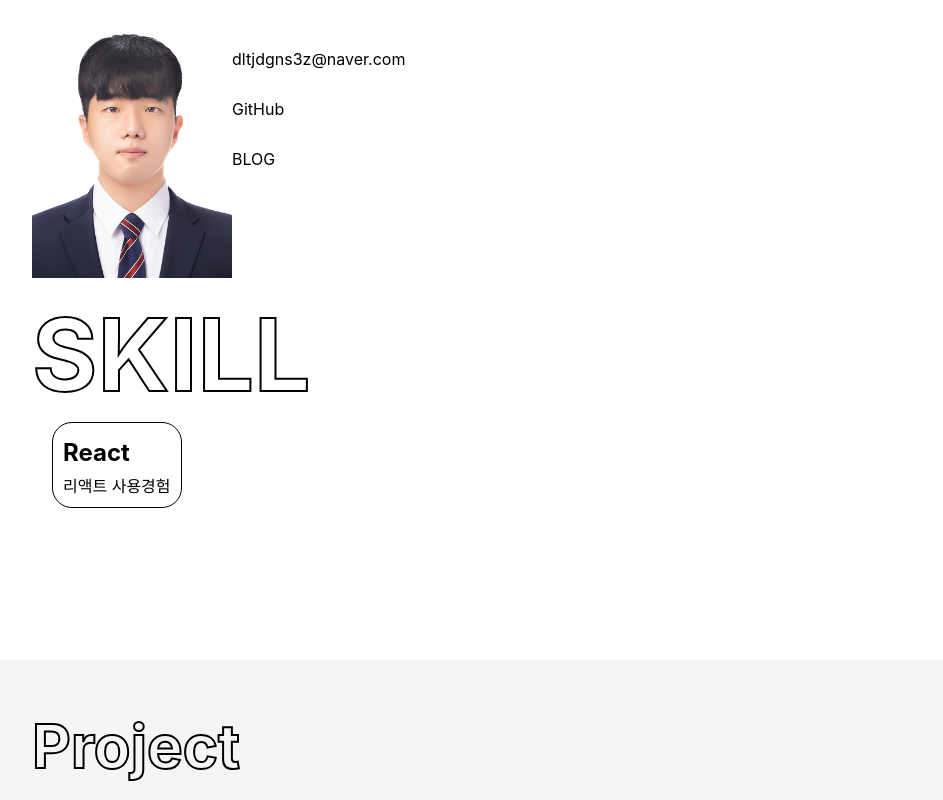
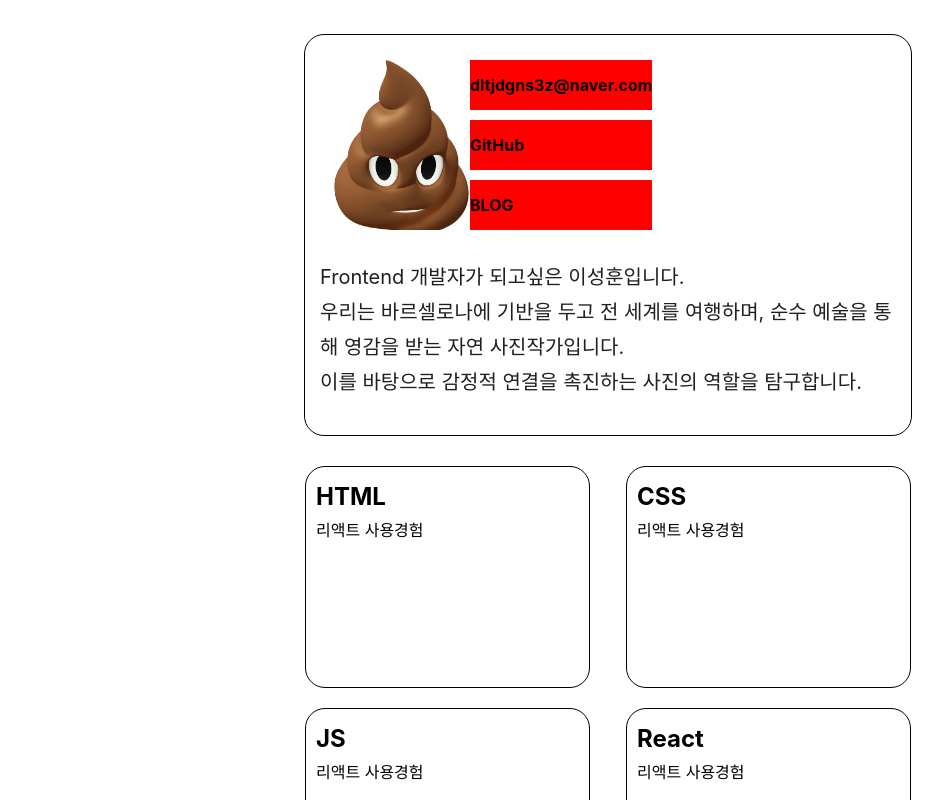
Before and after one commit to leeseongdooo/leeseongdooo.github.io, a React (Create React App) app: page / in a window 1280 px wide. Shown: the part 940-1740 px from the top of the page, without its empty margins (32-975 px from the left). Built offline with nearby package versions, Linux system fonts and the light colour scheme.

Commit message:
Day1204(1)

```diff
--- a/src/Component/InformationV2.jsx
+++ b/src/Component/InformationV2.jsx
@@ -10,34 +10,52 @@ function InformationV2() {
 
       <div className="InsideBox">
           <div className="MyInfoBox">
-
-            <h1 >INFO</h1>
+            <h1>INFO</h1>
 
             <div className="TextBox">
-
               <div className="Info">
-                    <img src={ProfileImage} alt="" />
-
+                    <img src={ExImage} alt="" />
                     {/* 연락처 */}
                     <div>
-                       <a href="">dltjdgns3z@naver.com</a>
+                       <a href="https://www.naver.com" target="_blank">dltjdgns3z@naver.com</a>
                        <a href="">GitHub</a>
                        <a href="">BLOG</a>
                     </div>
-
               </div>
 
-            </div>
-            {/* <p>
+              <p>
                 Frontend 개발자가 되고싶은 이성훈입니다. <br/>
                 우리는 바르셀로나에 기반을 두고 전 세계를 여행하며, 순수 예술을 통해 영감을 받는 자연 사진작가입니다. <br/>
 
                 이를 바탕으로 감정적 연결을 촉진하는 사진의 역할을 탐구합니다.
-               </p> */}
+              </p>
+            </div>
 
-            <h1>SKILL</h1>
+
+            <div className="BottomBox">
 
                <div className="SkillBox">
+                <div className="Introduce">
+                    <h2>HTML</h2>
+                    <span>
+                      리액트 사용경험
+                    </span>
+                </div>
+
+                <div className="Introduce">
+                    <h2>CSS</h2>
+                    <span>
+                      리액트 사용경험
+                    </span>
+                </div>
+
+                <div className="Introduce">
+                    <h2>JS</h2>
+                    <span>
+                      리액트 사용경험
+                    </span>
+                </div>
+
                 <div className="Introduce">
                     <h2>React</h2>
                     <span>
@@ -45,7 +63,7 @@ function InformationV2() {
                     </span>
                 </div>
 
-
+               </div>
             </div>
 
 
--- a/src/css/InfoCSS.scss
+++ b/src/css/InfoCSS.scss
@@ -1,60 +1,62 @@
 .InformationBox {
-
   width: 100%;
   display: flex;
   justify-content: center;
   align-items: center;
   height: auto;
+
   .InsideBox {
-
     width: 90%;
-    height: 100vh;
     display: flex;
     flex-direction: column;
     align-items: center;
 
     // 상단 텍스트
-
-
-
-
     .MyInfoBox {
-      margin-top: 20px;
       margin-top: 30px;
       width: 100%;
       display: flex;
       flex-direction: column;
-      justify-content: left;
+      justify-content: center;
       align-items: center;
 
+
       h1 {
+
         width: 100%;
-        text-align: left;
+        text-align: center;
         font-size: 100px;
         line-height: 0;
         color: transparent;
         -webkit-text-stroke: 2px black;
       }
 
+      // 나를 소개하는 영역.
       .TextBox {
         margin-top: 10px;
-        width: 100%;
+        width: 50%;
+        padding: 15px;
         display: flex;
+        flex-direction: column;
         align-items: flex-start;
         justify-content: flex-start;
+        border-radius: 20px;
+        border: 1px solid black;
 
         .Info {
-
-          width: 80%;
-
+          width: 100%;
           display: flex;
 
           img {
-            max-width: 200px;
+            max-width: 150px;
+
             margin-bottom: 10px;
           }
 
           a {
+            margin: 10px 0px;
+            background-color: red;
+            font-weight: 700;
             color: black;
             line-height: 50px;
             display: block;
@@ -62,33 +64,39 @@
           }
         }
 
-
-
+        // 소개멘트.
         p {
           color: rgb(32, 32, 32);
-          font-size: 14px;
-          line-height: 25px;
-          width: 40%;
+          font-size: 20px;
+          line-height: 35px;
+          width: 100%;
         }
 
       }
 
     }
 
-    .SkillBox {
-
+    .BottomBox {
+      margin-top: 20px;
       margin-bottom: 20px;
       width: 100%;
       display: flex;
-      justify-content: flex-start;
+      justify-content: center;
 
+      .SkillBox {
+        width: calc(50% + 30px);
+        display: flex;
+        justify-content: space-between;
+        flex-wrap: wrap;
 
         .Introduce {
+          width: calc(50% - 40px);
+          height: 200px;
           cursor: pointer;
           border: 1px solid black;
           border-radius: 20px;
           padding: 10px;
-        margin: 0 20px;
+          margin: 10px 0px;
           transition: 0.3s;
 
           h2 {
@@ -96,6 +104,13 @@
           }
         }
 
+        .Introduce:first-child {
+          margin-left: 0px;
+        }
+      }
+
+
+
 
 
 
```
Lines whose indentation alone changed are shown as unchanged.
